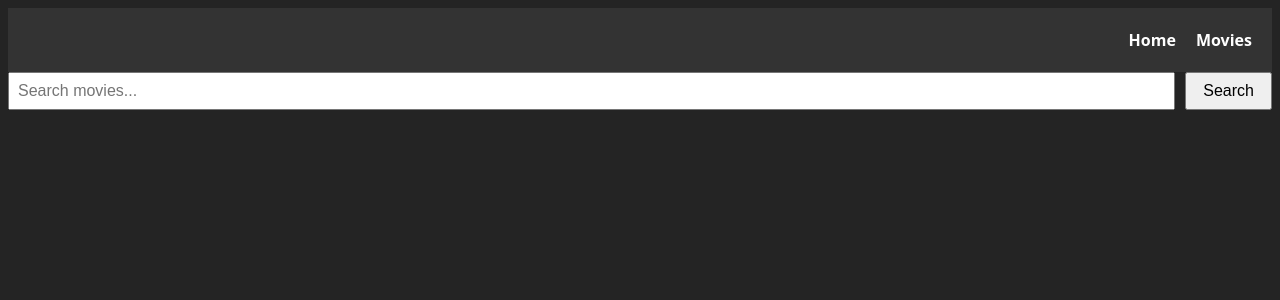
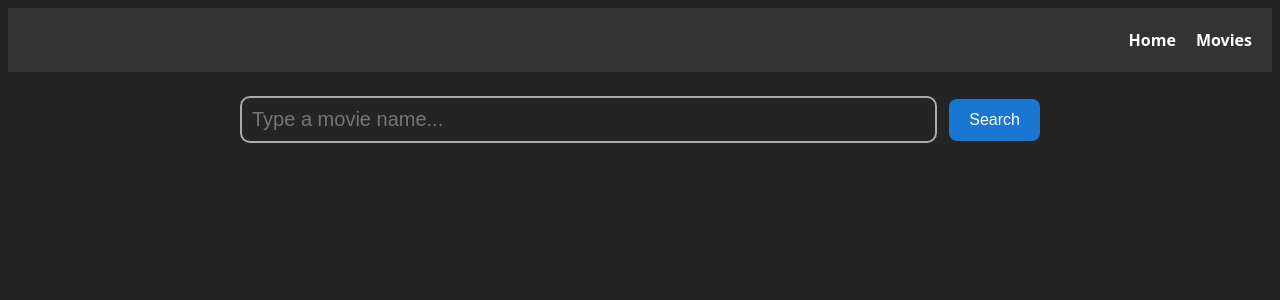
Before and after one commit to Anastasya1725/goit-react-hw-05, a React (Vite) app: page /movies in a window 1280 px wide. Shown: the top 300 px of the page. Built offline with nearby package versions, Linux system fonts and the light colour scheme.

Commit message:
goit-react-hw-05

```diff
--- a/src/App.jsx
+++ b/src/App.jsx
@@ -1,32 +1,26 @@
-import { Routes, Route } from "react-router-dom";
-import { Suspense, lazy} from "react";
-import Navigation from "./components/Navigation";
+import { lazy, Suspense } from 'react';
+import { Route, Routes } from 'react-router-dom';
+import Navigation from './components/Navigation';
+import NotFoundPage from './pages/NotFoundPage';
 
-const HomePage = lazy(() => import("./pages/HomePage"));
-const MoviesPage = lazy(() => import("./pages/MoviesPage"));
-const MoviesDetailsPage = lazy(() => import("./pages/MovieDetailsPage"));
-const NotFoundPage = lazy(() => import("./pages/NotFoundPage"));
-const MovieReviews = lazy(() => import("./components/MovieReviews"));
-const MovieCast = lazy(() => import("./components/MovieCast"))
+const HomePage = lazy(() => import('./pages/HomePage'));
+const MoviesPage = lazy(() => import('./pages/MoviesPage'));
+const MovieDetailsPage = lazy(() => import('./pages/MovieDetailsPage'));
 
-
-
-const App = () => {
-return(
+function App() {
+  return (
     <>
-<Navigation/>
+      <Navigation />
       <Suspense fallback={<div>Loading...</div>}>
         <Routes>
- <Route path="/" element={<HomePage/>} />
- <Route path="/movies" element={<MoviesPage/>} />
- <Route path="/movies/:movieId" element={<MoviesDetailsPage/>} />
- <Route path="/movies/:movieId/reviews" element={<MovieReviews />} />
- <Route path="/movies/:movieId/cast" element={<MovieCast />} />
- <Route path="*" element={<NotFoundPage/>} />
+          <Route path="/" element={<HomePage />} />
+          <Route path="/movies" element={<MoviesPage />} />
+          <Route path="/movies/:movieId/*" element={<MovieDetailsPage />} />
+          <Route path="*" element={<NotFoundPage />} />
         </Routes>
       </Suspense>
     </>
-)
+  );
 }
 
 export default App;
--- a/src/pages/MovieDetailsPage.jsx
+++ b/src/pages/MovieDetailsPage.jsx
@@ -1,43 +1,43 @@
-import { useParams, Link, useLocation, useNavigate, Outlet } from 'react-router-dom';
-import { useEffect, useState } from 'react';
+import { useParams, Routes, Route, Link, useLocation, useNavigate } from 'react-router-dom';
+import { useEffect, useState, useRef } from 'react';
 import { getMovieDetails } from '../api/TmdbApp';
-import s from './MovieDetailsPage.module.css';
-
+import MovieCast from '../components/MovieCast';
+import MovieReviews from '../components/MovieReviews';
+import styles from './MovieDetailsPage.module.css';
 
 const MovieDetailsPage = () => {
   const { movieId } = useParams();
   const [movie, setMovie] = useState(null);
   const location = useLocation();
   const navigate = useNavigate();
+  const backLinkRef = useRef(location.state?.from || '/movies'); // Зберігаємо відразу
 
   useEffect(() => {
     getMovieDetails(movieId).then(setMovie);
   }, [movieId]);
 
   const handleGoBack = () => {
-    navigate(location.state?.from || '/movies');
+    navigate(backLinkRef.current); // Повертаємося туди, куди треба
   };
 
   if (!movie) return <div>Loading...</div>;
 
   return (
-    <div className={s.detailsContainer}>
-      <button onClick={handleGoBack} className={s.backButton}>Go back</button>
+    <div className={styles.container}>
+      <button onClick={handleGoBack}>Go back</button>
+      <h1>{movie.title}</h1>
+      <img src={`https://image.tmdb.org/t/p/w500${movie.poster_path}`} alt={movie.title} />
+      <p>{movie.overview}</p>
 
-      <div className={s.detailsContainer}>
-        <img src={`https://image.tmdb.org/t/p/w500${movie.poster_path}`} className={s.poster} />
-        <div className={s.info}>
-          <h1>{movie.title}</h1>
-          <p>{movie.overview}</p>
-        </div>
+      <div className={styles.links}>
+        <Link to="cast" state={{ from: backLinkRef.current }}>Cast</Link>
+        <Link to="reviews" state={{ from: backLinkRef.current }}>Reviews</Link>
       </div>
 
-      <div className={s.links}>
-        <Link to="cast" state={location.state}>Cast</Link>
-        <Link to="reviews" state={location.state}>Reviews</Link>
-      </div>
-
-      <Outlet />
+      <Routes>
+        <Route path="cast" element={<MovieCast />} />
+        <Route path="reviews" element={<MovieReviews />} />
+      </Routes>
     </div>
   );
 };
--- a/src/pages/MovieDetailsPage.module.css
+++ b/src/pages/MovieDetailsPage.module.css
@@ -1,26 +1,44 @@
-.detailsContainer {
-    display: flex;
-    gap: 20px;
-    margin-top: 20px;
+.container {
+  padding: 24px;
 }
 
-  .poster {
-    width: 250px;
-    border-radius: 8px;
+img {
+  max-width: 300px;
+  border-radius: 12px;
+  margin-bottom: 16px;
 }
 
-  .info {
-    flex: 1;
+button {
+  background-color: #7262bc;
+  color: white;
+  padding: 10px 16px;
+  border: none;
+  border-radius: 8px;
+  cursor: pointer;
+  margin-bottom: 20px;
+  font-size: 16px;
+  transition: background-color 0.3s ease;
+}
+
+button:hover {
+  background-color: #5f29b0;
 }
 
 .links {
   margin-top: 20px;
   display: flex;
-    gap: 20px;
+  gap: 16px;
 }
 
-  .backButton {
-    margin-bottom: 20px;
-    padding: 8px 16px;
-    cursor: pointer;
+.links a {
+  text-decoration: none;
+  font-weight: bold;
+  color: #817bd6;
+  padding: 6px 10px;
+  border-radius: 6px;
+  transition: background-color 0.2s;
 }
+
+.links a:hover {
+  background-color: #e3f2fd;
+}
--- a/src/pages/MoviesPage.jsx
+++ b/src/pages/MoviesPage.jsx
@@ -1,28 +1,34 @@
-import { useState } from "react";
-import { searchMovies } from "../api/TmdbApp";
-import MovieList from "../components/MovieList";
-import s from "./MoviesPage.module.css";
+import { useState, useEffect } from 'react';
+import { useSearchParams } from 'react-router-dom';
+import { searchMovies } from '../api/TmdbApp';
+import MovieList from '../components/MovieList';
+import styles from './MoviesPage.module.css';
 
 const MoviesPage = () => {
-    const [query,setquery] = useState('');
   const [movies, setMovies] = useState([]);
+  const [searchParams, setSearchParams] = useSearchParams();
+  const query = searchParams.get('query') || '';
 
-    const handleSubmit = async (e) => {
+  useEffect(() => {
+    if (!query) return;
+    searchMovies(query).then(setMovies);
+  }, [query]);
+
+  const handleSubmit = (e) => {
     e.preventDefault();
-        if(!query.trim()) return;
-        const results = await searchMovies(query);
-        setMovies(results);
+    const value = e.target.elements.query.value.trim();
+    if (value) setSearchParams({ query: value });
   };
 
   return (
-        <div>
-            <form onSubmit={handleSubmit} className={s.searchForm}>
-              <input  type="text" value={query} placeholder="Search movies..." onChange={(e) => setquery(e.target.value)} className={s.searchInput}/>
-            <button type="submit" className={s.searchButton}>Search</button>
+    <div className={styles.container}>
+      <form onSubmit={handleSubmit}>
+        <input name="query" defaultValue={query} placeholder="Type a movie name..." />
+        <button type="submit">Search</button>
       </form>
-            <MovieList movies={movies}/>
+      <MovieList movies={movies} />
     </div>
-    )
-}
+  );
+};
 
 export default MoviesPage;
--- a/src/pages/MoviesPage.module.css
+++ b/src/pages/MoviesPage.module.css
@@ -1,17 +1,42 @@
-.searchForm{
-    margin-bottom: 20px;
+.container {
+    padding: 24px;
+  }
+
+  form {
     display: flex;
-    gap: 10px;
-}
+    gap: 12px;
+    align-items: center;
+    justify-content: center;
+    max-width: 800px;
+    margin: 0 auto;
+  }
 
-.searchInput{
+  input {
+    background-color: transparent;
+    padding:  10px;
+    font-size: 20px;
+    border: 2px solid #aaa;
+    border-radius: 10px;
     flex-grow: 1;
-    padding: 8px;
-    font-size: 1rem;
-}
+    min-width: 0;
+    outline: none;
+    transition: border-color 0.3s ease;
+  }
 
-.searchButton{
-    padding: 8px 16px;
-    font-size: 1rem;
+
+  button {
+    background-color: #1976d2;
+    color: white;
+    padding: 12px 20px;
+    font-size: 16px;
+    border: none;
+    border-radius: 8px;
     cursor: pointer;
-}
+    transition: background-color 0.3s ease;
+    white-space: nowrap;
+    margin: 0;
+  }
+
+  button:hover {
+    background-color: #1565c0;
+  }
```
Also changed, not shown: src/components/MovieCast.module.css (indentation only). Lines whose indentation alone changed are shown as unchanged.
